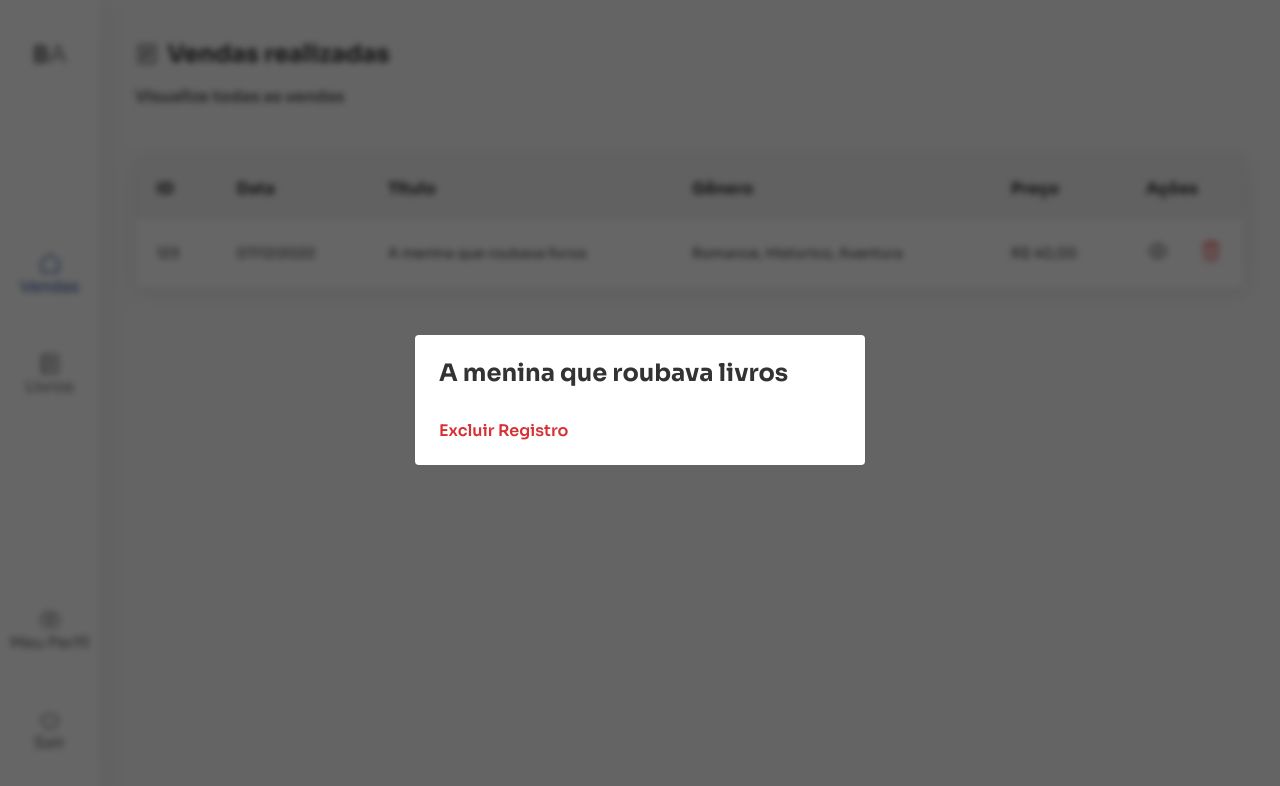
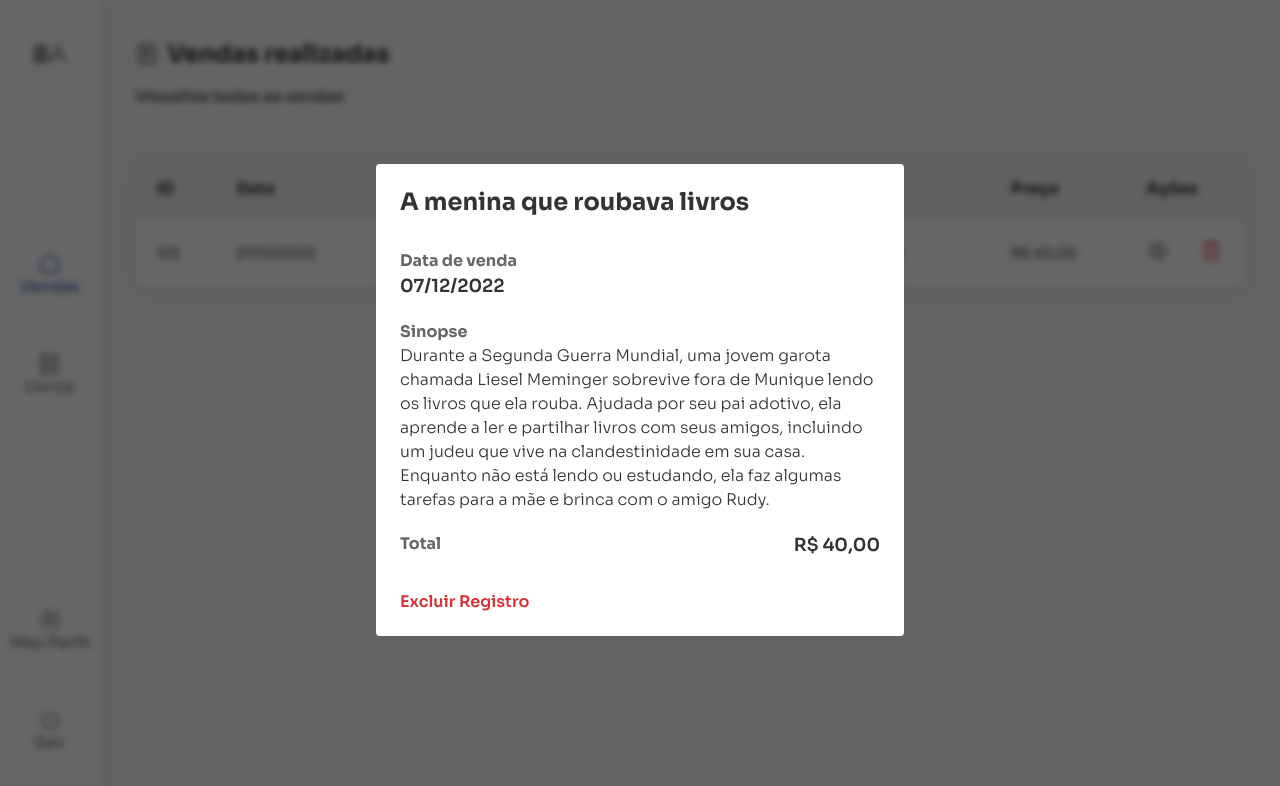
Before and after one commit to lucavini/BOOK_APP, a React (Vite) app: page / in a window 1280 px wide. Both pictures are taken after a click on the element 1157 px from the left and 253 px from the top of the page. Shown: the top 786 px of the page. Built offline with nearby package versions, Linux system fonts and the light colour scheme.

Commit message:
feat: book detail modal

```diff
--- a/src/App/Pages/Home/index.tsx
+++ b/src/App/Pages/Home/index.tsx
@@ -6,6 +6,9 @@
 import Details from '@Assets/icons/eye.svg';
 import Modal from '@Components/atomic/organisms/Modal';
 import React from 'react';
+import { BookDetailContainer, Footer, Info } from './styles';
+import Text from '@Components/atomic/atoms/Text';
+import Subtitle from '@Components/atomic/atoms/Subtitle';
 
 function Home() {
   const [detailModal, setDetailModal] = React.useState(false);
@@ -38,7 +41,35 @@
           label: 'Excluir Registro',
           onClick: () => console.log('excluir'),
         }}
-      />
+      >
+        <BookDetailContainer>
+          <Info>
+            <Subtitle>Data de venda</Subtitle>
+            <Text font="semibold" size="large">
+              07/12/2022
+            </Text>
+          </Info>
+
+          <Info>
+            <Subtitle>Sinopse</Subtitle>
+            <Text font="thin" size="medium">
+              Durante a Segunda Guerra Mundial, uma jovem garota chamada Liesel
+              Meminger sobrevive fora de Munique lendo os livros que ela rouba.
+              Ajudada por seu pai adotivo, ela aprende a ler e partilhar livros
+              com seus amigos, incluindo um judeu que vive na clandestinidade em
+              sua casa. Enquanto não está lendo ou estudando, ela faz algumas
+              tarefas para a mãe e brinca com o amigo Rudy.
+            </Text>
+          </Info>
+
+          <Footer>
+            <Subtitle>Total</Subtitle>
+            <Text font="semibold" size="large">
+              R$ 40,00
+            </Text>
+          </Footer>
+        </BookDetailContainer>
+      </Modal>
     </Template>
   );
 }
--- /dev/null
+++ b/src/App/Pages/Home/styles.ts
@@ -0,0 +1,22 @@
+import styled from 'styled-components';
+
+export const BookDetailContainer = styled('div')`
+  display: flex;
+  flex-direction: column;
+  width: 480px;
+`;
+
+export const Info = styled('div')`
+  display: flex;
+  flex-direction: column;
+
+  & + & {
+    margin-top: 20px;
+  }
+`;
+
+export const Footer = styled('div')`
+  margin-top: 20px;
+  display: flex;
+  justify-content: space-between;
+`;
--- a/src/App/components/atomic/organisms/Modal/styles.ts
+++ b/src/App/components/atomic/organisms/Modal/styles.ts
@@ -14,8 +14,7 @@
 `;
 
 export const Container = styled.div`
-  max-width: 450px;
-  width: 100%;
+  width: fit-content;
   background: #fff;
   border-radius: 4px;
   padding: 24px;
```
